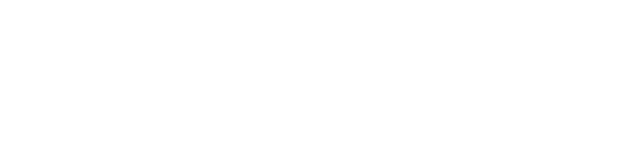
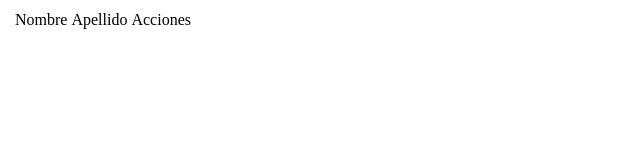
Before and after one commit to JonnyIvan24/practicando-git2023b, a plain HTML site: page usuarios.html in a window 1280 px wide. Shown: the whole page, without its empty margins (0-640 px from the left). Drawn offline with Linux system fonts and the light colour scheme.

Commit message:
Usuarios: añadir listado de usuarios

```diff
--- a/usuarios.html
+++ b/usuarios.html
@@ -6,6 +6,12 @@
     <title>Usuarios</title>
 </head>
 <body>
-
+    <table>
+        <th>
+            <td>Nombre</td>
+            <td>Apellido</td>
+            <td>Acciones</td>
+        </th>
+    </table>
 </body>
 </html>
```
